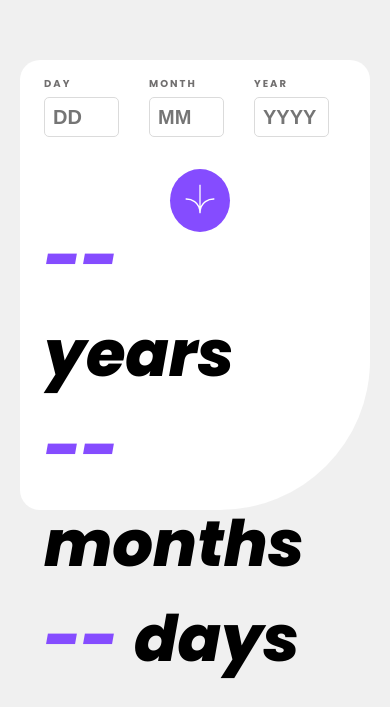
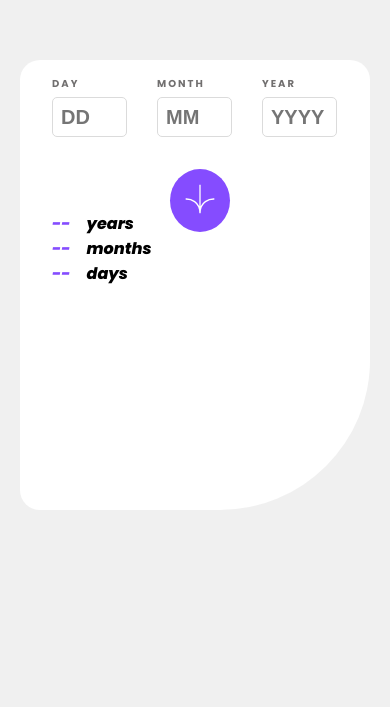
Before and after one commit to OlamideAfunsho/Front-End-Mentor-Age-Calculator, a plain HTML site: page index.html in a window 390 px wide. Shown: the part 137-844 px from the top of the page. Drawn offline with Linux system fonts and the light colour scheme.

Commit message:
Update style.css

```diff
--- a/style.css
+++ b/style.css
@@ -163,13 +163,13 @@ body{
           width:400px;
           height:70%;
           margin:auto;
-          padding-left:1.5rem;
+          padding-left:2rem;
      }
      .calculate-button-container{
           margin-bottom:30px;
      }
       .age-result{
-           font-size:4rem;
+           font-size:1rem;
       }
  }
 
@@ -178,12 +178,12 @@ body{
           width:350px;
           height:70%;
           margin:auto;
-          padding-left:1.5rem;
+          padding-left:2rem;
      }
       .calculate-button-container{
           margin-bottom:30px;
       }
       .age-result{
-           font-size:4rem;
+           font-size:1rem;
       }
  }
```
